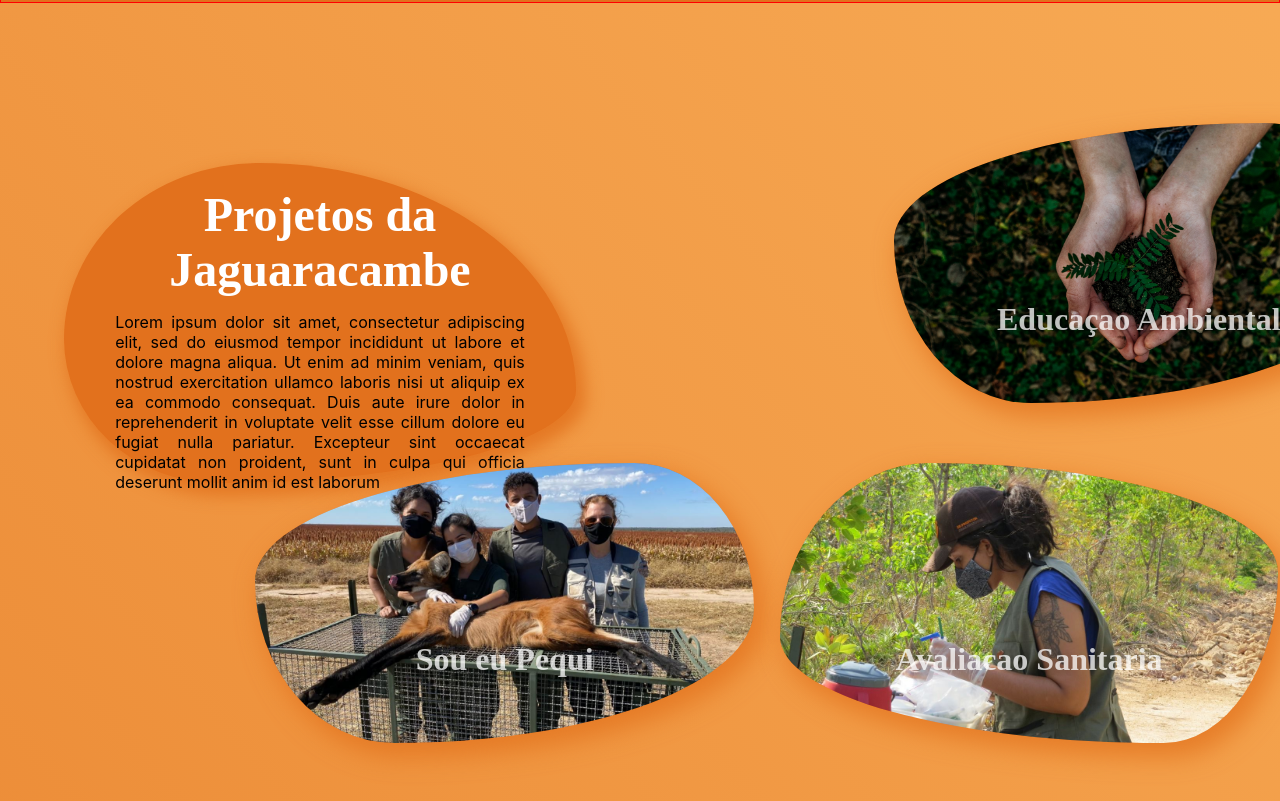
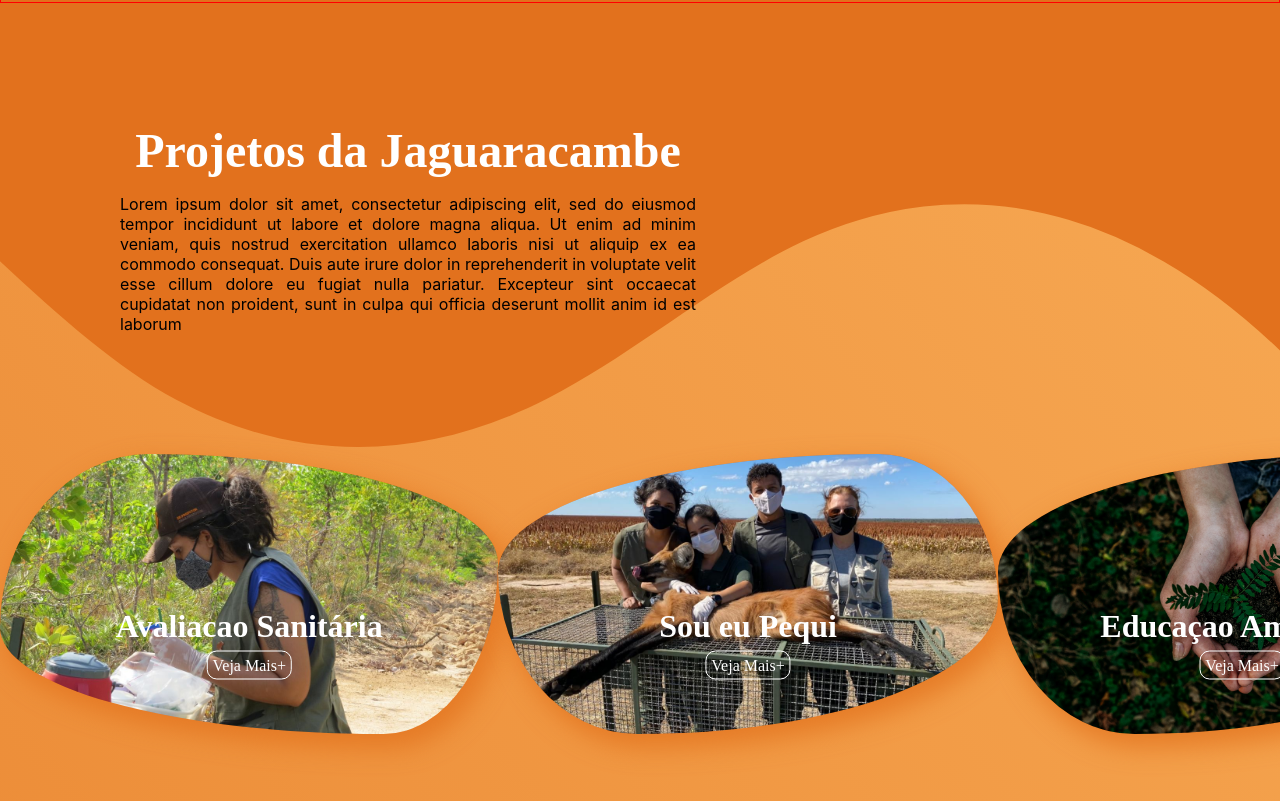
Before and after one commit to fullpistoladev/jaguaracambe-html-css-js, a plain HTML site: page index.html in a window 1280 px wide. Shown: the part 1757-2558 px from the top of the page. Drawn offline with nearby package versions, Linux system fonts and the light colour scheme; grey boxes are pictures that could not be loaded; a web font is replaced by a local one.

Commit message:
mudando a pagina de projetos

```diff
--- a/index.html
+++ b/index.html
@@ -6,6 +6,8 @@
   <meta http-equiv="X-UA-Compatible" content="IE=edge">
   <meta name="viewport" content="width=device-width, initial-scale=1.0">
   <title>Jaguaracambe</title>
+  <link rel="icon" href="./photos/logo.jpeg">
+
   <link rel="stylesheet" href="styles.css">
   <meta name="description" content="Página principal da ONG Jaguaracambe" />
   <link href="https://allfont.net/allfont.css?fonts=edo" rel="stylesheet" type="text/css" />
@@ -31,7 +33,7 @@
           </ul>
         </div>
         <div class='links'>
-          <a class='link' href="">PROJETOS</a>
+          <a class='link' href="#projetos">PROJETOS</a>
           <ul class='sublinks'>
             <a class='sublink' href="">Educação Ambiental</a>
             <a class='sublink' href="">Pesq. Científica</a>
@@ -58,19 +60,19 @@
       </nav>
     </header>
 
-    <div class='homePage'>
-      <div class='side_content'>
-        <h1 class='home_title'>JAGUARACAMBÉ</h1>
-        <h3 class='home_subtitle'
+    <div class='home-page'>
+      <div class='side-content'>
+        <h1 class='home-title'>JAGUARACAMBÉ</h1>
+        <h3 class='home-subtitle'
         >Centro de Conservação de Animais Silvestres</h3>
       </div>
-      <img class='jaguaracambe_image' src='./photos/jaguaracambe.png'></img>
+      <img class='jaguaracambe-image' src='./photos/jaguaracambe.png'></img>
     </div>
 
-    <div class='quem_somos_page'>
+    <div class='quem-somos-page'>
       <div class='top-quem-somos'>
-        <div class='quem_somos_section'>
-          <h2 class='quem_somos_title'>Quem somos</h2>
+        <div class='quem-somos-section'>
+          <h2 class='quem-somos-title'>Quem somos</h2>
           <p>A jaguaracambé é uma associação não governamental que visa desenvolver e apoiar ações para a
           conservação da biodiversidade. Nossa equipe é formada por pesquisadores, educadores, especialistas
           em tecnologia e um time de voluntários que, juntos, trabalham pela preservação das
@@ -90,7 +92,7 @@
       </div>
 
 
-      <div class='missao_visao_valores'>
+      <div class='missao-visao-valores'>
         <div class='missao'>
           <h3>Missao</h3>
           <p>Pesquisa e educação são os pilares do alicerce que ajudará a jaguaracambé
@@ -115,14 +117,19 @@
 
     </div>
 
-    <div class='pad'>
 
-    </div>
 
-    <div class='projetos'>
-      <div class='projetos-side-content'>
-        <h1 class='projetos-jaguaracambé'>Projetos da Jaguaracambe</h1>
-        <p class='projetos-texto'>Lorem ipsum dolor sit amet, consectetur adipiscing elit, sed do
+    <div id='projetos'>
+
+      <div class="wave-projects">
+        <svg data-name="Layer 1" xmlns="http://www.w3.org/2000/svg" viewBox="0 0 1200 120" preserveAspectRatio="none">
+            <path d="M985.66,92.83C906.67,72,823.78,31,743.84,14.19c-82.26-17.34-168.06-16.33-250.45.39-57.84,11.73-114,31.07-172,41.86A600.21,600.21,0,0,1,0,27.35V120H1200V95.8C1132.19,118.92,1055.71,111.31,985.66,92.83Z" class="shape-fill"></path>
+        </svg>
+      </div>
+
+      <div class='sobre-projetos'>
+        <h1 class='sobre-projetos-titulo'>Projetos da Jaguaracambe</h1>
+        <p class='sobre-projetos-texto'>Lorem ipsum dolor sit amet, consectetur adipiscing elit, sed do
           eiusmod tempor incididunt ut labore et dolore magna aliqua. Ut enim ad minim
           veniam, quis nostrud exercitation ullamco laboris nisi ut aliquip ex ea commodo
           consequat. Duis aute irure dolor in reprehenderit in voluptate velit esse cillum
@@ -130,15 +137,35 @@
           sunt in
           culpa qui officia deserunt mollit anim id est laborum</p>
       </div>
-      <div class='pequi'>
-        <img class='img-pequi' src='./photos/pequi.jpeg'><h2 class='title'>Sou eu Pequi</h2></img>
-      </div>
-      <div class='avaliacao'>
-        <img class='img-avaliacao' src='./photos/avaliacao-sanitaria.jpeg'><h2  class='title'>Avaliacao Sanitaria</h2></img>
 
-      </div>
-      <div class='educacao'>
-        <img class='img-educacao' src='./photos/educaçao-ambiental.jpg'><h2  class='title'>Educaçao Ambiental</h2></img>
+      <div class='projetos-container'>
+
+        <div class='avaliacao-projetos'>
+          <img class='img-avaliacao' src='./photos/avaliacao-sanitaria.jpeg'>
+            <div class='projetos-conteudo'>
+              <h2>Avaliacao Sanitária</h2>
+              <a>Veja Mais+</a>
+            </div>
+          </img>
+        </div>
+
+        <div class='pequi-projetos'>
+            <img class='img-pequi' src='./photos/pequi.jpeg'>
+              <div class='projetos-conteudo'>
+                <h2>Sou eu Pequi</h2>
+                <a>Veja Mais+</a>
+              </div>
+            </img>
+        </div>
+
+        <div class='educacao-projetos'>
+          <img class='img-educacao' src='./photos/educaçao-ambiental.jpg'>
+            <div class='projetos-conteudo'>
+              <h2>Educaçao Ambiental</h2>
+              <a>Veja Mais+</a>
+            </div>
+          </img>
+        </div>
 
       </div>
     </div>
@@ -148,7 +175,7 @@
     </div>
 
     <div class='equipe'>
-      <h1>EQUIPE</h1>
+      <h1>ESPECIES</h1>
     </div>
 
     <div class='apoie'>
@@ -158,7 +185,9 @@
   </main>
 
 
-
+  <script src="https://cdnjs.cloudflare.com/ajax/libs/gsap/3.9.1/gsap.min.js"></script>
+  <script src="https://cdnjs.cloudflare.com/ajax/libs/gsap/3.9.1/ScrollTrigger.min.js"></script>
+  <script src="app.js"></script>
 </body>
 
 </html>
--- a/styles.css
+++ b/styles.css
@@ -30,7 +30,7 @@ h3 {
   color: #000000;
 }
 
-.home_subtitle, h3 {
+.home-subtitle, h3 {
   color: #000000;
   text-decoration: none;
   font-size: 1.2em;
@@ -38,7 +38,7 @@ h3 {
   text-align: left;
 }
 
-a {
+.links a {
   background-color: rgba(255,191,105,1);
   padding: 6px 20px;
   border-radius: 20px;
@@ -48,12 +48,12 @@ a {
 
 }
 
-ul a {
+.sublinks a {
   background-color: transparent;
   border-radius: 0;
   font-family: 'Shippori Mincho B1', serif;
   color: rgba(58, 25, 0, 0.75);
-
+  margin-bottom: 10px;
   box-shadow: none;
   -webkit-box-shadow: none;
   -moz-box-shadow: none;
@@ -100,7 +100,7 @@ main {
   flex-direction: column;
   background: linear-gradient(229deg, rgba(255,191,105,1) 0%, rgba(226,113,29,1) 100%);
  /*  background: linear-gradient(229deg, rgba(255,191,105,1) 0%, rgba(226,113,29,1) 100%); */
- overflow: hidden;
+  overflow: hidden;
   scroll-behavior: auto;
 }
 
@@ -156,7 +156,7 @@ header {
 
 }
 
-.homePage {
+.home-page {
   display: flex;
   justify-content: space-between;
   align-items: flex-end;
@@ -174,16 +174,19 @@ header {
   background-attachment: fixed;
 }
 
-.jaguaracambe_image {
+.jaguaracambe-image {
   width: 70%;
   height: 70%;
-
+  position: fixed;
+  left: 30%;
 }
 
-.side_content {
-  height: 100%;
-  padding-top: 15%;
+.side-content {
+  height: 30%;
+  top: 30%;
   padding-left: 70px;
+  position: fixed;
+  border: 1px solid red;
 }
 
 .sublinks {
@@ -207,17 +210,16 @@ header {
   display: flex;
 }
 
-.quem_somos_page {
+.quem-somos-page {
   margin-top: 20vh;
   height: 100vh;
   width: 100%;
   position: relative;
   top: 50%;
-
   border: 1px solid red;
 }
 
-.quem_somos_section {
+.quem-somos-section {
   height: 30%;
   width: 35%;
 
@@ -261,7 +263,7 @@ header {
 }
 
 
-.missao_visao_valores {
+.missao-visao-valores {
 
   height: 40%;
   width: 100%;
@@ -328,12 +330,13 @@ p {
   height: 30vh;
 }
 
-.projetos, .equipe, .apoie {
+#projetos, .equipe, .apoie {
   display: flex;
   justify-content: center;
   align-items: center;
   width: 100%;
   height: 100vh;
+
 }
 
 .equipe {
@@ -344,30 +347,21 @@ p {
 .img-pequi, .img-avaliacao, .img-educacao  {
   height: 35vh;
   border-radius: 76% 24% 72% 28% / 42% 52% 48% 58%;
+  position: relative;
 }
 
-.projetos {
+#projetos {
   position: relative;
-}
-.pequi {
-  position: absolute;
-  top: 25%;
-  left: 28%;
-}
-.avaliacao {
-  margin-top: 50vh;
-  position: absolute;
-  left: 30%;
+  display: flex;
+  flex-direction: column;
+  justify-content: space-between;
 
 }
-.educacao {
-  margin-top: -35vh;
-}
 
-
-.pequi, .avaliacao, .educacao {
+.pequi-projetos, .avaliacao-projetos, .educacao-projetos {
   height: 35vh;
   padding: 0px 0px 0px 0px;
+  margin-top: 35px;
   background: rgba(226,113,29,1);
   box-shadow: 8px 11px 25px 3px rgba(226,113,29,0.75);
   -webkit-box-shadow: 8px 11px 25px 3px rgba(226,113,29,0.75);
@@ -376,44 +370,77 @@ p {
   border-radius: 76% 24% 72% 28% / 42% 52% 48% 58%;
 }
 
-.avaliacao, .img-avaliacao {
+.avaliacao-projetos, .img-avaliacao {
   border-radius: 30% 70% 23% 77% / 62% 39% 61% 38%;
 }
 
-.title {
-  position: absolute;
-  left: 0;
-  right: 0;
-  top: 60%;
+.sobre-projetos {
+  width: 45%;
   text-align: center;
+  z-index: 1;
+  align-self: start;
+  margin-top: 15vh;
+  margin-left: 15vh;
 }
 
-.projetos-texto {
-
-  width: 80%;
-  margin: auto;
-  padding-top: 15px;
-  /* -webkit-box-shadow: 6px 9px 16px 4px rgba(226,113,29,0.81);
-  box-shadow: 6px 9px 16px 4px rgba(226,113,29,0.81); */
+#projetos h2 {
+  padding-top: 10px;
+  color: rgb(255, 255, 255);
 }
 
-.projetos-jaguaracambé {
-  margin-top: 3vh;
+.projetos-container {
+  display: flex;
+  justify-content: space-around;
+  align-items: center;
+  height: 100%;
+  width: 100%;
+  z-index: 1;
+  position: relative;
 }
 
-.projetos-side-content {
+.projetos-conteudo {
+  text-align: center;
+  width: 100%;
   position: absolute;
-  left: 5%;
-  top: 20%;
-  text-align: center;
-  border-radius: 38% 62% 70% 30% / 55% 71% 29% 45%;
-  box-shadow: 6px 9px 16px 4px rgba(226,113,29,0.81);
-  width: 40%;
-  height: 40%;
-  background-color: #E2711D;
+  top: 65%;
+  left: 50%;
+  transform: translate(-50%, -50%);
 }
 
-.projetos h2 {
-  padding-top: 10px;
-  color: rgba(255, 255, 255, 0.75);
+.projetos-conteudo h2 {
+  margin-bottom: 10px;
 }
+
+.projetos-conteudo a {
+  border: 1px solid white;
+  color: white;
+  padding: 5px;
+  border-radius: 10px;
+}
+
+.projetos-conteudo a:hover {
+  background: white;
+  color: #E2711D;
+  cursor: pointer;
+}
+
+.wave-projects {
+  position: absolute;
+  top: 0;
+  left: 0;
+  width: 100%;
+  overflow: hidden;
+  line-height: 0;
+  transform: rotate(180deg);
+}
+
+.wave-projects svg {
+  position: relative;
+  display: block;
+  width: calc(139% + 1.3px);
+  height: 450px;
+}
+
+.wave-projects .shape-fill {
+  fill: #E2711D;
+}
```
Also changed, not shown: pequi.html (added, +51 -0 lines).
